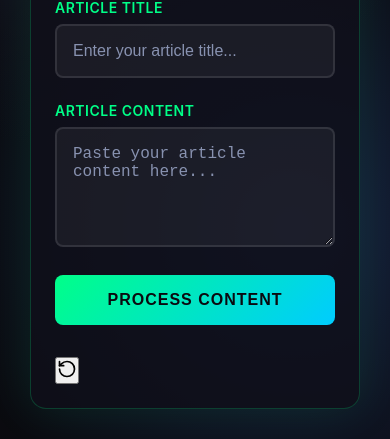
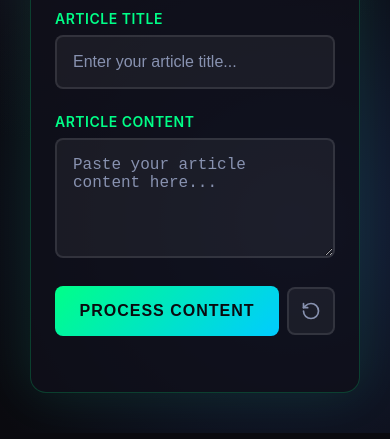
Before and after one commit to gabrieldominicoxibillo/seo-content-processor, a website: page frontend/index.html in a window 390 px wide. Shown: the part 411-850 px from the top of the page. Drawn offline with Linux system fonts and the light colour scheme.

Commit message:
Added reset button and updated the README

```diff
--- a/frontend/script.js
+++ b/frontend/script.js
@@ -12,6 +12,9 @@ document.addEventListener('DOMContentLoaded', function() {
     const titleInput = document.getElementById('title');
     const contentInput = document.getElementById('content');
 
+    // Reset Button
+    const resetBtn = document.getElementById('resetBtn');
+
     // Example data
     const exampleTitle = "How to Build a Scalable Full-Stack Application Using Modern Web Technologies in 2025 for Better Performance and Reliability";
     const exampleContent = "Building scalable web applications is crucial for handling growing traffic. This guide explores architecture patterns, database optimization techniques, caching strategies, containerization using Docker, and CI/CD workflows to ensure your applications remain fast and reliable even as user demand increases across multiple regions and devices.";
@@ -25,6 +28,7 @@ document.addEventListener('DOMContentLoaded', function() {
         }
     });
     pasteBtn.addEventListener('click', pasteExample);
+    resetBtn.addEventListener('click', resetForm);
 
     // Keyboard shortcuts
     document.addEventListener('keydown', function(e) {
@@ -58,6 +62,10 @@ document.addEventListener('DOMContentLoaded', function() {
             titleInput.style.borderColor = '';
             contentInput.style.borderColor = '';
         }, 1000);
+    }
+
+    function resetForm() {
+        window.location.href = '/';
     }
 
     form.addEventListener('submit', async function(e) {
--- a/frontend/style.css
+++ b/frontend/style.css
@@ -145,8 +145,16 @@ textarea {
     resize: vertical;
 }
 
+/* Button Group */
+.button-group {
+    display: flex;
+    gap: 12px;
+    align-items: center;
+    margin-bottom: 32px;
+}
+
 .btn {
-    width: 100%;
+    flex: 1;
     padding: 16px 24px;
     background: linear-gradient(135deg, #00ff88, #00ccff);
     color: #0a0a0f;
@@ -156,11 +164,41 @@ textarea {
     font-weight: 700;
     cursor: pointer;
     transition: all 0.3s ease;
-    margin-bottom: 32px;
     text-transform: uppercase;
     letter-spacing: 1px;
     position: relative;
     overflow: hidden;
+}
+
+/* Reset Button */
+.reset-btn {
+    width: 54px;
+    height: 54px;
+    background: rgba(255, 255, 255, 0.05);
+    border: 2px solid rgba(255, 255, 255, 0.1);
+    border-radius: 8px;
+    color: #8892b0;
+    cursor: pointer;
+    transition: all 0.3s ease;
+    display: flex;
+    align-items: center;
+    justify-content: center;
+    flex-shrink: 0;
+}
+
+.reset-btn:hover {
+    background: rgba(255, 255, 255, 0.08);
+    border-color: rgba(255, 255, 255, 0.2);
+    color: #ffffff;
+    transform: translateY(-1px);
+}
+
+.reset-btn svg {
+    transition: transform 0.3s ease;
+}
+
+.reset-btn:hover svg {
+    transform: rotate(-180deg);
 }
 
 .btn::before {
@@ -473,6 +511,15 @@ button:disabled {
         font-size: 12px;
     }
 
+    .button-group {
+        gap: 8px;
+    }
+
+    .reset-btn {
+        width: 48px;
+        height: 48px;
+    }
+
     .popup-content {
         width: 95%;
         margin: 10px;
```
Also changed, not shown: frontend/images/results-example2.png (added), frontend/images/results-example2.webp (deleted).
